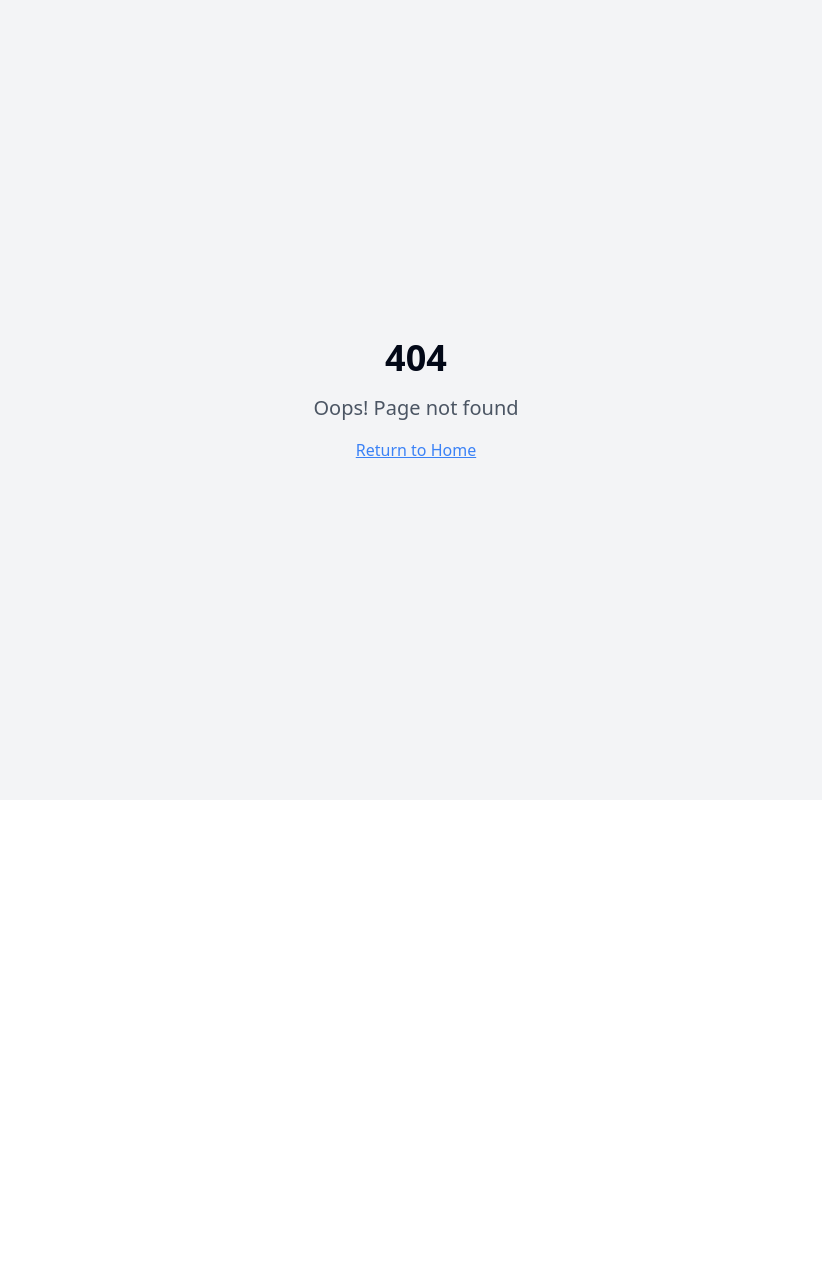
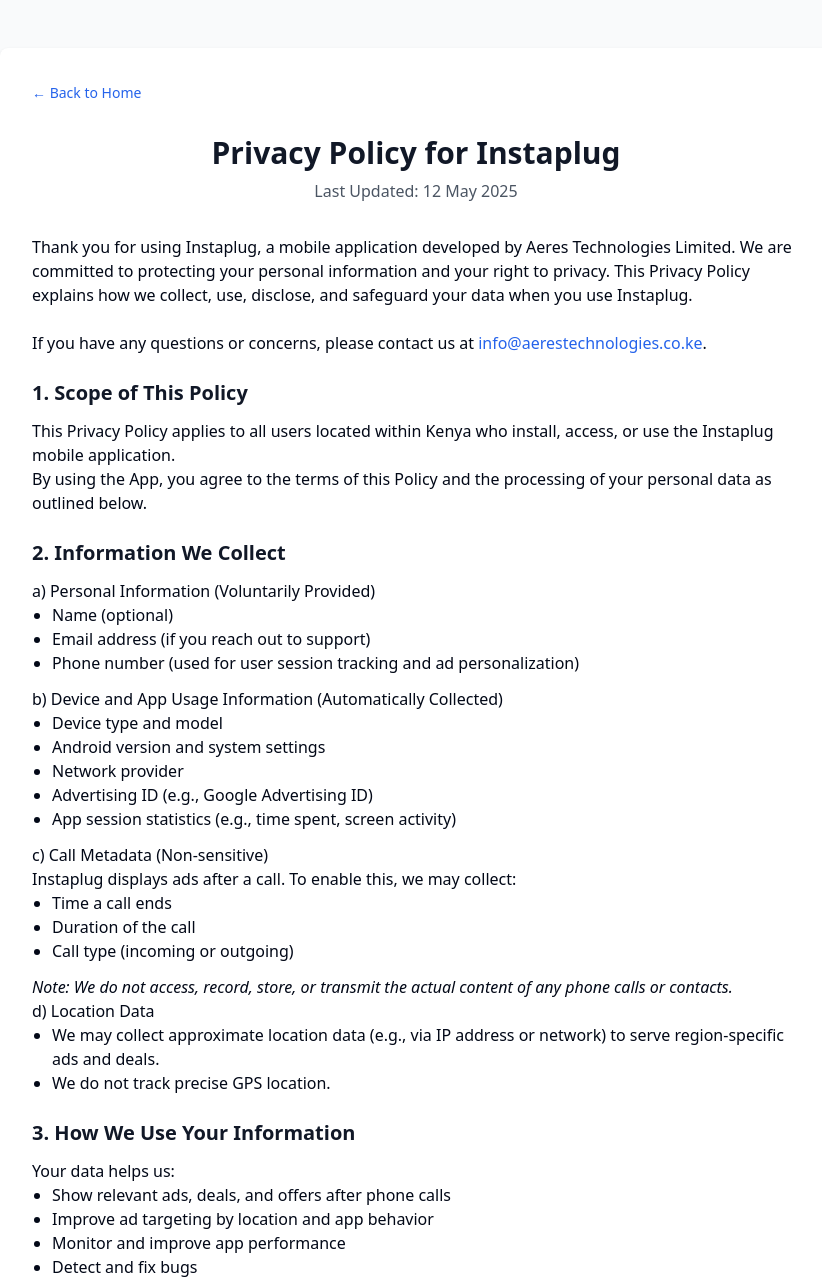
Before and after one commit to north-tower/instaplug-privacy-display, a React (Vite) app: page /privacy-policy in a window 1280 px wide. Before the commit this address had no page. Shown: the top 1283 px of the page, without its empty margins (224-1046 px from the left). Before the commit the page ends 800 px from the top, so only its background shows below. Built offline with nearby package versions, Linux system fonts and the light colour scheme.

Commit message:
Add privacy policy page
Create a new page to display the provided privacy policy content.

```diff
--- a/src/App.tsx
+++ b/src/App.tsx
@@ -1,9 +1,11 @@
+
 import { Toaster } from "@/components/ui/toaster";
 import { Toaster as Sonner } from "@/components/ui/sonner";
 import { TooltipProvider } from "@/components/ui/tooltip";
 import { QueryClient, QueryClientProvider } from "@tanstack/react-query";
 import { BrowserRouter, Routes, Route } from "react-router-dom";
 import Index from "./pages/Index";
+import PrivacyPolicy from "./pages/PrivacyPolicy";
 import NotFound from "./pages/NotFound";
 
 const queryClient = new QueryClient();
@@ -16,6 +18,7 @@ const App = () => (
       <BrowserRouter>
         <Routes>
           <Route path="/" element={<Index />} />
+          <Route path="/privacy-policy" element={<PrivacyPolicy />} />
           {/* ADD ALL CUSTOM ROUTES ABOVE THE CATCH-ALL "*" ROUTE */}
           <Route path="*" element={<NotFound />} />
         </Routes>
--- a/src/pages/Index.tsx
+++ b/src/pages/Index.tsx
@@ -1,12 +1,32 @@
-// Update this page (the content is just a fallback if you fail to update the page)
+
+import { Link } from "react-router-dom";
 
 const Index = () => {
   return (
-    <div className="min-h-screen flex items-center justify-center bg-gray-100">
-      <div className="text-center">
-        <h1 className="text-4xl font-bold mb-4">Welcome to Your Blank App</h1>
-        <p className="text-xl text-gray-600">Start building your amazing project here!</p>
+    <div className="min-h-screen flex flex-col items-center justify-center bg-gray-100">
+      <div className="text-center max-w-xl px-4">
+        <h1 className="text-4xl font-bold mb-4">Welcome to Instaplug</h1>
+        <p className="text-xl text-gray-600 mb-8">Your mobile application by Aeres Technologies Limited</p>
+
+        <div className="mt-8">
+          <Link
+            to="/privacy-policy"
+            className="text-blue-600 hover:text-blue-800 underline"
+          >
+            View Privacy Policy
+          </Link>
+        </div>
       </div>
+
+      <footer className="w-full p-4 mt-auto text-center text-sm text-gray-500">
+        <p>© 2025 Aeres Technologies Limited. All rights reserved.</p>
+        <Link
+          to="/privacy-policy"
+          className="text-gray-500 hover:text-gray-700 underline ml-2"
+        >
+          Privacy Policy
+        </Link>
+      </footer>
     </div>
   );
 };
--- /dev/null
+++ b/src/pages/PrivacyPolicy.tsx
@@ -0,0 +1,164 @@
+
+import React from "react";
+import { Link } from "react-router-dom";
+
+const PrivacyPolicy = () => {
+  return (
+    <div className="min-h-screen bg-gray-50">
+      <div className="container mx-auto py-12 px-4 sm:px-6 lg:px-8 max-w-4xl">
+        <div className="bg-white shadow rounded-lg p-6 md:p-8">
+          <Link
+            to="/"
+            className="mb-8 inline-flex items-center text-sm font-medium text-blue-600 hover:text-blue-800"
+          >
+            &larr; Back to Home
+          </Link>
+
+          <div className="text-center mb-8">
+            <h1 className="text-3xl font-bold text-gray-900">Privacy Policy for Instaplug</h1>
+            <p className="text-gray-600 mt-2">Last Updated: 12 May 2025</p>
+          </div>
+
+          <div className="prose max-w-none">
+            <p className="mb-6">
+              Thank you for using Instaplug, a mobile application developed by Aeres Technologies Limited.
+              We are committed to protecting your personal information and your right to privacy.
+              This Privacy Policy explains how we collect, use, disclose, and safeguard your data when you use Instaplug.
+            </p>
+
+            <p className="mb-6">
+              If you have any questions or concerns, please contact us at <a href="mailto:info@aerestechnologies.co.ke" className="text-blue-600 hover:underline">info@aerestechnologies.co.ke</a>.
+            </p>
+
+            <div className="mb-6">
+              <h2 className="text-xl font-semibold text-gray-900 mb-3">1. Scope of This Policy</h2>
+              <p>This Privacy Policy applies to all users located within Kenya who install, access, or use the Instaplug mobile application.</p>
+              <p>By using the App, you agree to the terms of this Policy and the processing of your personal data as outlined below.</p>
+            </div>
+
+            <div className="mb-6">
+              <h2 className="text-xl font-semibold text-gray-900 mb-3">2. Information We Collect</h2>
+              <p className="font-medium">a) Personal Information (Voluntarily Provided)</p>
+              <ul className="list-disc pl-5 mb-3">
+                <li>Name (optional)</li>
+                <li>Email address (if you reach out to support)</li>
+                <li>Phone number (used for user session tracking and ad personalization)</li>
+              </ul>
+
+              <p className="font-medium">b) Device and App Usage Information (Automatically Collected)</p>
+              <ul className="list-disc pl-5 mb-3">
+                <li>Device type and model</li>
+                <li>Android version and system settings</li>
+                <li>Network provider</li>
+                <li>Advertising ID (e.g., Google Advertising ID)</li>
+                <li>App session statistics (e.g., time spent, screen activity)</li>
+              </ul>
+
+              <p className="font-medium">c) Call Metadata (Non-sensitive)</p>
+              <p>Instaplug displays ads after a call. To enable this, we may collect:</p>
+              <ul className="list-disc pl-5 mb-3">
+                <li>Time a call ends</li>
+                <li>Duration of the call</li>
+                <li>Call type (incoming or outgoing)</li>
+              </ul>
+              <p className="italic">Note: We do not access, record, store, or transmit the actual content of any phone calls or contacts.</p>
+
+              <p className="font-medium">d) Location Data</p>
+              <ul className="list-disc pl-5 mb-3">
+                <li>We may collect approximate location data (e.g., via IP address or network) to serve region-specific ads and deals.</li>
+                <li>We do not track precise GPS location.</li>
+              </ul>
+            </div>
+
+            <div className="mb-6">
+              <h2 className="text-xl font-semibold text-gray-900 mb-3">3. How We Use Your Information</h2>
+              <p>Your data helps us:</p>
+              <ul className="list-disc pl-5">
+                <li>Show relevant ads, deals, and offers after phone calls</li>
+                <li>Improve ad targeting by location and app behavior</li>
+                <li>Monitor and improve app performance</li>
+                <li>Detect and fix bugs</li>
+                <li>Respond to user queries or support requests</li>
+              </ul>
+            </div>
+
+            <div className="mb-6">
+              <h2 className="text-xl font-semibold text-gray-900 mb-3">4. Legal Basis for Data Processing</h2>
+              <p>We process your information based on:</p>
+              <ul className="list-disc pl-5">
+                <li><span className="font-medium">Consent:</span> By installing and using the app</li>
+                <li><span className="font-medium">Legitimate interest:</span> To enhance app functionality and deliver relevant content</li>
+                <li><span className="font-medium">Compliance with laws:</span> As required by applicable Kenyan data protection regulations</li>
+              </ul>
+            </div>
+
+            <div className="mb-6">
+              <h2 className="text-xl font-semibold text-gray-900 mb-3">5. Third-Party Services</h2>
+              <p>Instaplug integrates third-party advertising and analytics providers who may collect data to serve ads and monitor performance. These providers may include:</p>
+              <ul className="list-disc pl-5">
+                <li>Ad networks (for displaying offers)</li>
+                <li>Analytics tools (for measuring usage)</li>
+              </ul>
+              <p>These third parties are obligated to handle your data securely and in compliance with data protection standards.</p>
+              <p>We do not sell your personal information to any third party.</p>
+            </div>
+
+            <div className="mb-6">
+              <h2 className="text-xl font-semibold text-gray-900 mb-3">6. Data Retention</h2>
+              <p>We retain your data for only as long as necessary:</p>
+              <ul className="list-disc pl-5">
+                <li>To fulfill the purposes described in this policy</li>
+                <li>To meet legal, regulatory, or contractual obligations</li>
+              </ul>
+              <p>Data that is no longer needed is securely deleted or anonymized.</p>
+            </div>
+
+            <div className="mb-6">
+              <h2 className="text-xl font-semibold text-gray-900 mb-3">7. Your Rights</h2>
+              <p>As a user, you have the right to:</p>
+              <ul className="list-disc pl-5">
+                <li>Access your personal data</li>
+                <li>Request correction or deletion of your data</li>
+                <li>Withdraw your consent for optional data collection</li>
+                <li>Opt out of personalized advertising (via your device settings)</li>
+              </ul>
+              <p>To exercise these rights, email us at <a href="mailto:info@aerestechnologies.co.ke" className="text-blue-600 hover:underline">info@aerestechnologies.co.ke</a>.</p>
+            </div>
+
+            <div className="mb-6">
+              <h2 className="text-xl font-semibold text-gray-900 mb-3">8. Security Measures</h2>
+              <p>We use technical and organizational safeguards to protect your data, including:</p>
+              <ul className="list-disc pl-5">
+                <li>Data encryption during transmission</li>
+                <li>Secure access controls</li>
+                <li>Regular system updates</li>
+              </ul>
+              <p>However, no system is completely immune to security threats, and we urge users to protect their devices.</p>
+            </div>
+
+            <div className="mb-6">
+              <h2 className="text-xl font-semibold text-gray-900 mb-3">9. Children's Privacy</h2>
+              <p>Instaplug is not intended for users under the age of 13. We do not knowingly collect personal data from children. If we learn that we have inadvertently collected data from a child, we will promptly delete it.</p>
+            </div>
+
+            <div className="mb-6">
+              <h2 className="text-xl font-semibold text-gray-900 mb-3">10. Policy Updates</h2>
+              <p>We may revise this Privacy Policy from time to time. If significant changes are made, we will notify you via the App or other appropriate channels.</p>
+              <p>The latest version of this policy will always be available within the App or on our website.</p>
+            </div>
+
+            <div className="mb-6">
+              <h2 className="text-xl font-semibold text-gray-900 mb-3">11. Contact Us</h2>
+              <p>For questions, concerns, or data requests, please contact:</p>
+              <p className="font-medium">Aeres Technologies Limited</p>
+              <p>📧 <a href="mailto:info@aerestechnologies.co.ke" className="text-blue-600 hover:underline">info@aerestechnologies.co.ke</a></p>
+              <p>📍 Nairobi, Kenya</p>
+            </div>
+          </div>
+        </div>
+      </div>
+    </div>
+  );
+};
+
+export default PrivacyPolicy;
```
